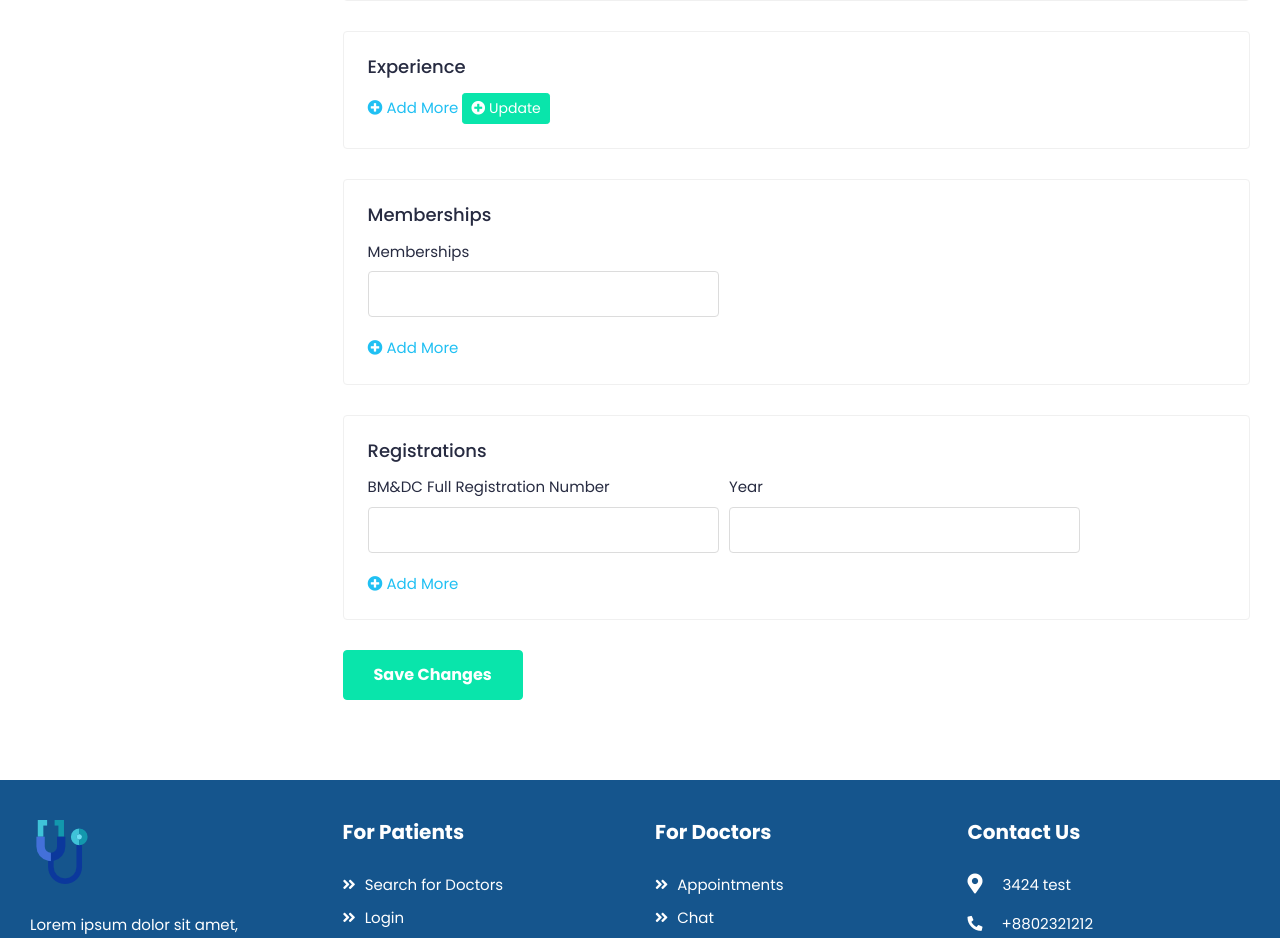
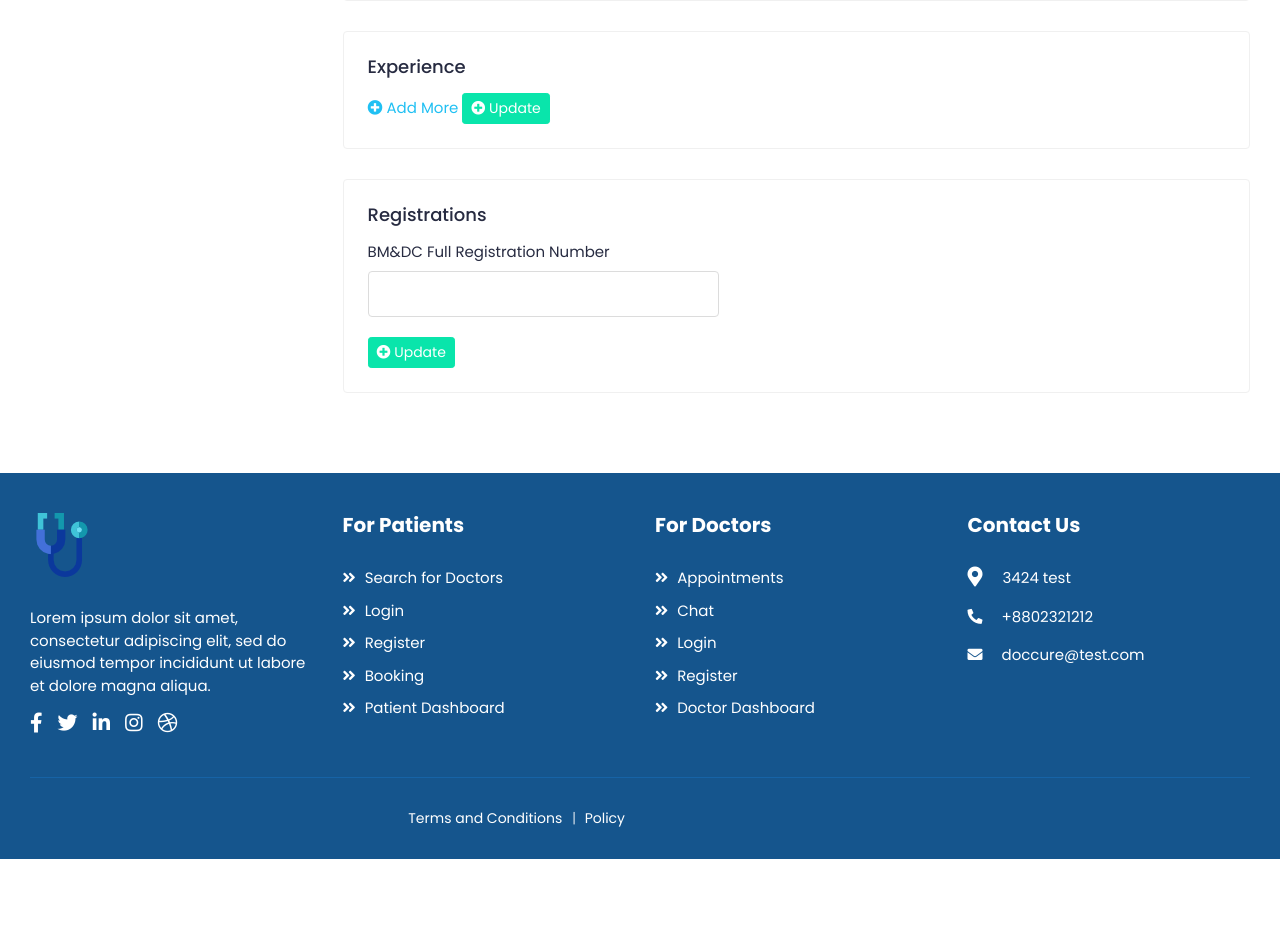
Before and after one commit to manjurulhoque/doccure, a Django app: page /doctors/profile-settings/ in a window 1280 px wide. Shown: the part 2129-3067 px from the top of the page. After the commit the page ends 2988 px from the top, so only its background shows below. Run offline with Django 3.2, Linux system fonts and the light colour scheme; a user stored in the database is signed in; data comes from the database, SQL or seed files in the repository; both versions use the stored data as it was after the commit; some libraries are stand-ins or nearby versions.

Commit message:
Update registration number

```diff
--- a/accounts/models.py
+++ b/accounts/models.py
@@ -33,7 +33,7 @@ class User(AbstractUser):
     )
     first_name = models.CharField(max_length=150, blank=True)
     last_name = models.CharField(max_length=150, blank=True)
-    registration_number = models.IntegerField(max_length=6, null=True, blank=True)
+    registration_number = models.IntegerField(null=True, blank=True)
 
     USERNAME_FIELD = "username"
     REQUIRED_FIELDS = []
--- a/accounts/urls.py
+++ b/accounts/urls.py
@@ -17,5 +17,9 @@ urlpatterns = [
     ),
     path("logout/", LogoutView.as_view(), name="logout"),
     path("login/", LoginView.as_view(), name="login"),
-    path("update-basic-information/", UpdateBasicUserInformationAPIView.as_view(), name="update-basic-information"),
+    path(
+        "update-basic-information/",
+        UpdateBasicUserInformationAPIView.as_view(),
+        name="update-basic-information",
+    ),
 ]
--- a/doctors/urls.py
+++ b/doctors/urls.py
@@ -7,6 +7,7 @@ from .views import (
     DoctorProfileView,
     UpdateEducationAPIView,
     UpdateExperienceAPIView,
+    UpdateRegistrationNumberAPIView,
 )
 
 app_name = "doctors"
@@ -32,4 +33,9 @@ urlpatterns = [
         UpdateExperienceAPIView.as_view(),
         name="update-experience",
     ),
+    path(
+        "update-registration-number",
+        UpdateRegistrationNumberAPIView.as_view(),
+        name="update-registration-number",
+    ),
 ]
--- a/doctors/views.py
+++ b/doctors/views.py
@@ -20,7 +20,11 @@ from decorators import user_is_doctor
 from doctors.forms import DoctorProfileForm
 from doctors.models import Education, Experience
 from doctors.models.general import *
-from doctors.serializers import EducationSerializer, ExperienceSerializer
+from doctors.serializers import (
+    EducationSerializer,
+    ExperienceSerializer,
+    RegistrationNumberSerializer,
+)
 from mixins.custom_mixins import DoctorRequiredMixin
 
 d = {
@@ -217,6 +221,7 @@ class UpdateExperienceAPIView(DoctorRequiredMixin, UpdateAPIView):
                 institution = institutions[i]
                 from_year = from_years[i]
                 to_year = to_years[i]
+                designation = designations[i]
                 serializer = self.get_serializer(
                     data={
                         "institution": institution,
@@ -239,3 +244,28 @@ class UpdateExperienceAPIView(DoctorRequiredMixin, UpdateAPIView):
             }
         )
         return response
+
+
+class UpdateRegistrationNumberAPIView(DoctorRequiredMixin, UpdateAPIView):
+    serializer_class = RegistrationNumberSerializer
+
+    def get_object(self):
+        return self.request.user
+
+    def update(self, request, *args, **kwargs):
+        data = request.POST
+        serializer = self.get_serializer(instance=request.user, data=data)
+        serializer.is_valid(raise_exception=True)
+        self.perform_update(serializer)
+
+        response = Response({"success": True})
+        response.headers["HX-Trigger"] = json.dumps(
+            {
+                "show-toast": {
+                    "level": "success",
+                    "title": "BM&DC number",
+                    "message": "Successfully updated",
+                }
+            }
+        )
+        return response
--- a/templates/doctors/profile-settings.html
+++ b/templates/doctors/profile-settings.html
@@ -19,6 +19,24 @@
 
     <!-- Main CSS -->
     <link rel="stylesheet" href="{% static 'assets/css/style.css' %}">
+
+    <style>
+        .spinner {
+            display: none;
+        }
+
+        .htmx-request .spinner {
+            display: inline;
+        }
+
+        .htmx-request.spinner {
+            display: inline;
+        }
+
+        .htmx-request.spinner ~ .button-text {
+            display: none;
+        }
+    </style>
 
 {% endblock %}
 
@@ -116,7 +134,8 @@
                 <div class="col-md-6">
                     <div class="form-group mb-0">
                         <label>Date of Birth</label>
-                        <input type="date" class="form-control" id="dob" name="dob" value="{{ user.profile.dob | date:"m/d/Y" }}">
+                        <input type="date" class="form-control" id="dob" name="dob"
+                               value="{{ user.profile.dob | date:"m/d/Y" }}">
                     </div>
                 </div>
             </div>
@@ -368,57 +387,46 @@
     </div>
     <!-- /Experience -->
 
-    <!-- Memberships -->
-    <div class="card">
-        <div class="card-body">
-            <h4 class="card-title">Memberships</h4>
-            <div class="membership-info">
-                <div class="row form-row membership-cont">
-                    <div class="col-12 col-md-10 col-lg-5">
-                        <div class="form-group">
-                            <label>Memberships</label>
-                            <input type="text" class="form-control">
-                        </div>
-                    </div>
-                </div>
-            </div>
-            <div class="add-more">
-                <a href="javascript:void(0);" class="add-membership"><i class="fa fa-plus-circle"></i> Add More</a>
-            </div>
-        </div>
-    </div>
-    <!-- /Memberships -->
-
     <!-- Registrations -->
     <div class="card">
-        <div class="card-body">
+        <div class="card-body" id="registration-number-data">
             <h4 class="card-title">Registrations</h4>
             <div class="registrations-info">
                 <div class="row form-row reg-cont">
                     <div class="col-12 col-md-5">
                         <div class="form-group">
                             <label>BM&DC Full Registration Number</label>
-                            <input type="text" class="form-control">
-                        </div>
-                    </div>
-                    <div class="col-12 col-md-5">
-                        <div class="form-group">
-                            <label>Year</label>
-                            <input type="text" class="form-control">
+                            <input type="number" class="form-control" name="registration_number" maxlength="6"
+                                   value="{{ user.registration_number|default:'' }}">
                         </div>
                     </div>
                 </div>
             </div>
             <div class="add-more">
-                <a href="javascript:void(0);" class="add-reg"><i class="fa fa-plus-circle"></i> Add More</a>
+                <button
+                        class="btn btn-primary btn-sm pull-right"
+                        hx-put="{% url 'doctors:update-registration-number' %}"
+                        hx-include="#registration-number-data"
+                        hx-disabled-elt="this"
+                        hx-swap="none"
+                        hx-indicator="#spinner"
+                >
+                    <svg class="spinner animate-spin" id="spinner" xmlns="http://www.w3.org/2000/svg" width="24"
+                         height="24" viewBox="0 0 24 24" fill="none" stroke="currentColor" stroke-width="2"
+                         stroke-linecap="round" stroke-linejoin="round">
+                        <path d="M21 12a9 9 0 1 1-6.219-8.56"></path>
+                    </svg>
+                    <i class="fa fa-plus-circle"></i>
+                    Update
+                </button>
             </div>
         </div>
     </div>
     <!-- /Registrations -->
 
-    <div class="submit-section submit-btn-bottom">
-        <button type="submit" class="btn btn-primary submit-btn">Save Changes</button>
-    </div>
+    {#    <div class="submit-section submit-btn-bottom">#}
+    {#        <button type="submit" class="btn btn-primary submit-btn">Save Changes</button>#}
+    {#    </div>#}
 
     <script>
         document.addEventListener('DOMContentLoaded', (event) => {
```
Also changed, not shown: accounts/views.py (+9 -5 lines), doctors/serializers.py (+7 -0 lines), accounts/migrations/0007_alter_user_registration_number.py (added), db.sqlite3.
